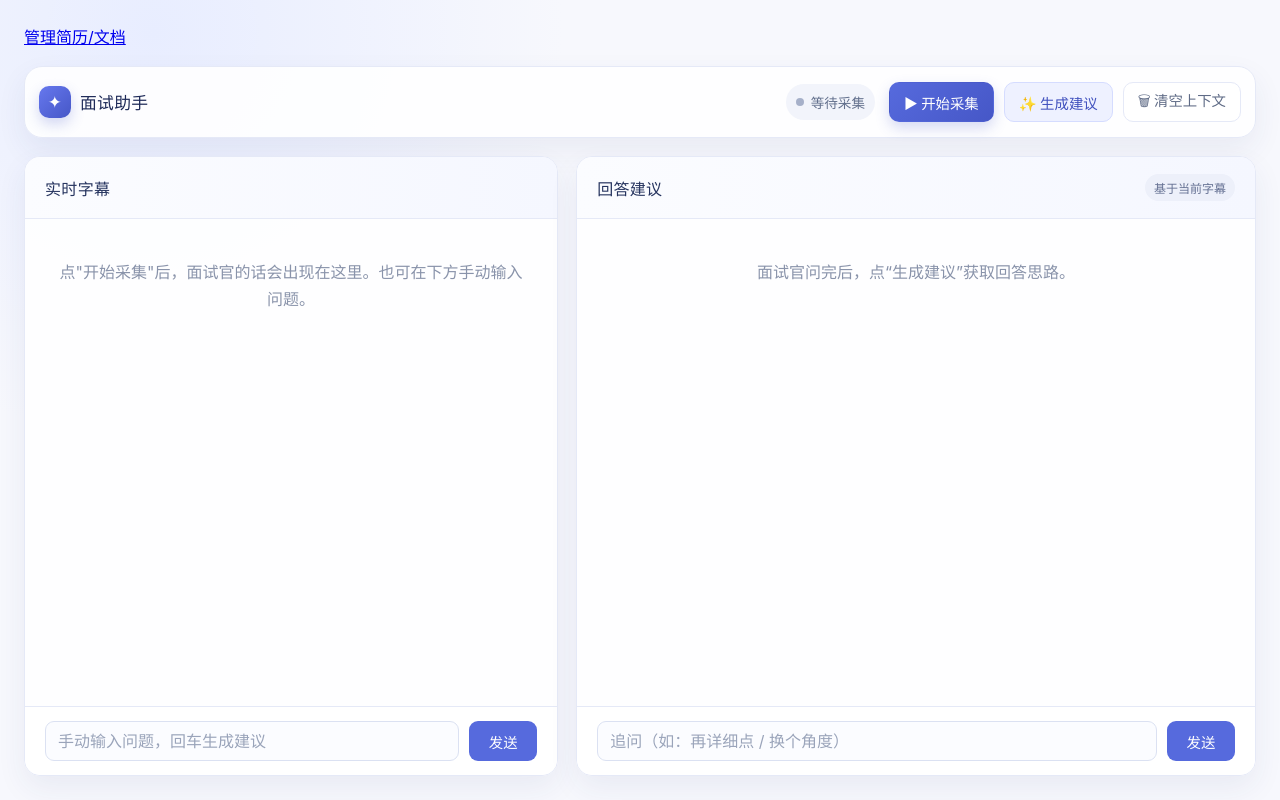
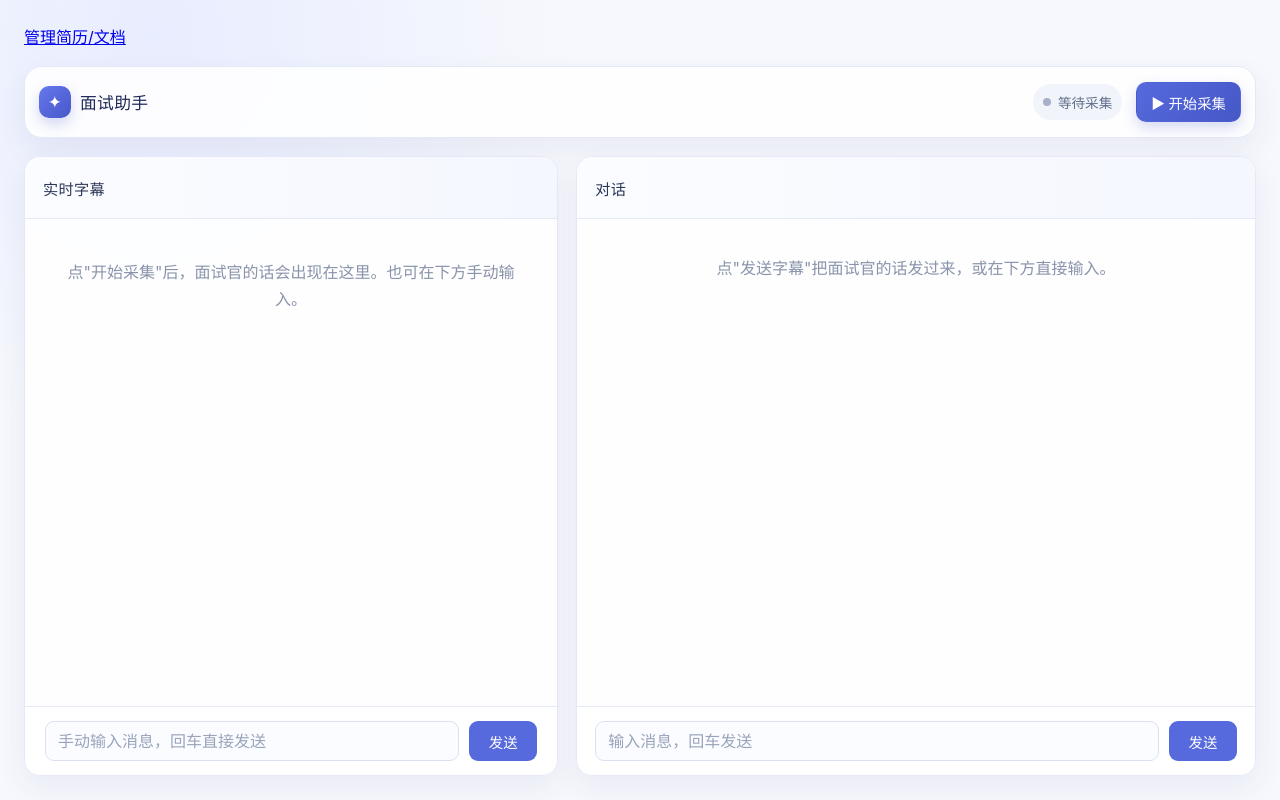
Before and after one commit to shifen11/ZCodeProject, a React (Vite) app in the folder frontend/: page / in a window 1280 px wide. Built offline with nearby package versions, Linux system fonts and the light colour scheme; the HTML template or start-up script is replaced by a standard one.

Commit message:
refactor(frontend): collapse suggest/followup into single chat panel

```diff
--- a/frontend/package.json
+++ b/frontend/package.json
@@ -10,7 +10,8 @@
   },
   "dependencies": {
     "react": "^18.3.1",
-    "react-dom": "^18.3.1"
+    "react-dom": "^18.3.1",
+    "react-router-dom": "^7.18.0"
   },
   "devDependencies": {
     "@types/react": "^18.3.3",
--- a/frontend/src/api/chat.ts
+++ b/frontend/src/api/chat.ts
@@ -1,3 +1,5 @@
+/** 后端对话 + 字幕 API 客户端。 */
+
 const BASE = '/api'
 
 /** SSE 流式读取通用工具：把 fetch 的 SSE 响应逐 token yield。 */
@@ -29,33 +31,30 @@ async function* readSseStream(
   }
 }
 
-/** SSE 流式生成建议：逐 token yield。question 非空时走手动输入模式。 */
-export async function* streamSuggest(
+/** 发送一条消息（或字幕区全部内容）给 LLM，流式返回回复。 */
+export async function* sendChat(
   sessionId: string,
-  question?: string,
+  body: { message?: string; send_subtitles?: boolean },
 ): AsyncGenerator<string> {
-  const body: Record<string, unknown> = { session_id: sessionId }
-  if (question && question.trim()) {
-    body.question = question.trim()
-  }
-  const resp = await fetch(`${BASE}/suggest`, {
+  const resp = await fetch(`${BASE}/chat`, {
     method: 'POST',
     headers: { 'Content-Type': 'application/json' },
-    body: JSON.stringify(body),
+    body: JSON.stringify({ session_id: sessionId, ...body }),
   })
-  yield* readSseStream(resp, '生成失败')
+  yield* readSseStream(resp, '对话失败')
 }
 
-export async function postClear(sessionId: string): Promise<void> {
-  const resp = await fetch(`${BASE}/clear`, {
+/** 清空整个对话历史（字幕区不动）。 */
+export async function resetChat(sessionId: string): Promise<void> {
+  const resp = await fetch(`${BASE}/reset`, {
     method: 'POST',
     headers: { 'Content-Type': 'application/json' },
     body: JSON.stringify({ session_id: sessionId }),
   })
-  if (!resp.ok) throw new Error(`清空失败：${resp.status}`)
+  if (!resp.ok) throw new Error(`重置失败：${resp.status}`)
 }
 
-/** 删除当前轮次的某一行字幕。返回剩余行。 */
+/** 删除字幕区某一行。返回剩余行。 */
 export async function removeSubtitleLine(
   sessionId: string,
   lineIndex: number,
@@ -70,7 +69,7 @@ export async function removeSubtitleLine(
   return data.remaining_lines as string[]
 }
 
-/** 清空当前轮次的所有字幕（影响后端 current_turn_text）。 */
+/** 清空字幕区（不影响对话历史）。 */
 export async function clearSubtitle(sessionId: string): Promise<void> {
   const resp = await fetch(`${BASE}/subtitle/clear`, {
     method: 'POST',
@@ -79,13 +78,3 @@ export async function clearSubtitle(sessionId: string): Promise<void> {
   })
   if (!resp.ok) throw new Error(`清空字幕失败：${resp.status}`)
 }
-
-/** SSE 流式追问：逐 token yield。 */
-export async function* streamAsk(
-  sessionId: string,
-  message: string,
-): AsyncGenerator<string> {
-  const params = new URLSearchParams({ session_id: sessionId, message })
-  const resp = await fetch(`${BASE}/ask?${params.toString()}`)
-  yield* readSseStream(resp, '追问失败')
-}
--- /dev/null
+++ b/frontend/src/components/ChatPanel.tsx
@@ -0,0 +1,92 @@
+import { useEffect, useRef, useState } from 'react'
+import type { ChatMessage } from '../types'
+
+interface Props {
+  messages: ChatMessage[]
+  streaming: string
+  loading: boolean
+  error: string
+  onSend: (message: string) => void
+  onReset: () => void
+}
+
+/**
+ * 纯聊天面板：像 ChatGPT 一样，显示对话历史 + 输入框。
+ * 历史永远累积，清空靠"重置对话"按钮。
+ */
+export function ChatPanel({
+  messages,
+  streaming,
+  loading,
+  error,
+  onSend,
+  onReset,
+}: Props) {
+  const bottomRef = useRef<HTMLDivElement | null>(null)
+  useEffect(() => {
+    bottomRef.current?.scrollIntoView({ behavior: 'smooth' })
+  }, [messages, streaming])
+
+  const [input, setInput] = useState('')
+  const submit = () => {
+    const msg = input.trim()
+    if (msg) {
+      onSend(msg)
+      setInput('')
+    }
+  }
+
+  return (
+    <section className="panel-card chat-card" aria-label="对话">
+      <header className="panel-header">
+        <h2>对话</h2>
+        {messages.length > 0 && (
+          <button type="button" className="text-btn" onClick={onReset}>
+            重置对话
+          </button>
+        )}
+      </header>
+      <div className="chat-content">
+        {messages.length === 0 && !streaming && (
+          <p className="empty-state">
+            点"发送字幕"把面试官的话发过来，或在下方直接输入。
+          </p>
+        )}
+        {messages.map((m, i) => (
+          <div
+            key={i}
+            className={`chat-message is-${m.role}`}
+          >
+            <strong>{m.role === 'user' ? '我' : '助手'}</strong>
+            <span>{m.content}</span>
+          </div>
+        ))}
+        {streaming && (
+          <div className="chat-message is-assistant">
+            <strong>助手</strong>
+            <span>{streaming}</span>
+          </div>
+        )}
+        {error && <div className="error-banner" role="alert">{error}</div>}
+        <div ref={bottomRef} />
+      </div>
+      <form
+        className="chat-form"
+        onSubmit={(e) => {
+          e.preventDefault()
+          submit()
+        }}
+      >
+        <input
+          aria-label="输入消息"
+          value={input}
+          onChange={(e) => setInput(e.target.value)}
+          placeholder="输入消息，回车发送"
+        />
+        <button type="submit" disabled={loading}>
+          发送
+        </button>
+      </form>
+    </section>
+  )
+}
--- a/frontend/src/components/Controls.tsx
+++ b/frontend/src/components/Controls.tsx
@@ -2,17 +2,13 @@ interface Props {
   isCapturing: boolean
   onStart: () => void
   onStop: () => void
-  onSuggest: () => void
-  onClear: () => void
 }
 
-export function Controls({
-  isCapturing,
-  onStart,
-  onStop,
-  onSuggest,
-  onClear,
-}: Props) {
+/**
+ * 顶部控制栏：只管音频采集开关。
+ * （发送字幕/重置对话等操作放在各自面板里，职责更清晰。）
+ */
+export function Controls({ isCapturing, onStart, onStop }: Props) {
   return (
     <header className="topbar">
       <div className="brand">
@@ -32,8 +28,6 @@ export function Controls({
       ) : (
         <button className="primary-control" onClick={onStart}>▶ 开始采集</button>
       )}
-      <button className="accent-control" onClick={onSuggest}>✨ 生成建议</button>
-      <button className="secondary-control" onClick={onClear}>🗑 清空上下文</button>
     </header>
   )
 }
--- a/frontend/src/components/SubtitlePanel.tsx
+++ b/frontend/src/components/SubtitlePanel.tsx
@@ -6,8 +6,10 @@ interface Props {
   currentPartial: string
   onRemoveLine: (index: number) => void
   onClearAll: () => void
-  /** 手动输入面试官问题，发送后直接生成建议（不经过语音识别）。 */
-  onManualAsk: (question: string) => void
+  /** 把字幕区全部内容作为一条消息发给 LLM（发送后字幕区清空）。 */
+  onSendSubtitles: () => void
+  /** 手动输入一句话，直接发给 LLM（不进字幕区）。 */
+  onManualSend: (message: string) => void
 }
 
 export function SubtitlePanel({
@@ -15,9 +17,9 @@ export function SubtitlePanel({
   currentPartial,
   onRemoveLine,
   onClearAll,
-  onManualAsk,
+  onSendSubtitles,
+  onManualSend,
 }: Props) {
-  // 自动滚到底部
   const bottomRef = useRef<HTMLDivElement | null>(null)
   useEffect(() => {
     bottomRef.current?.scrollIntoView({ behavior: 'smooth' })
@@ -27,7 +29,7 @@ export function SubtitlePanel({
   const sendManual = () => {
     const q = manualInput.trim()
     if (q) {
-      onManualAsk(q)
+      onManualSend(q)
       setManualInput('')
     }
   }
@@ -36,16 +38,27 @@ export function SubtitlePanel({
     <section className="panel-card subtitle-card" aria-label="实时字幕">
       <header className="panel-header">
         <h2>实时字幕</h2>
-        {lines.length > 0 && (
-          <button type="button" className="text-btn" onClick={onClearAll}>
-            清空字幕
-          </button>
-        )}
+        <div className="header-actions">
+          {lines.length > 0 && (
+            <>
+              <button
+                type="button"
+                className="accent-control"
+                onClick={onSendSubtitles}
+              >
+                发送字幕
+              </button>
+              <button type="button" className="text-btn" onClick={onClearAll}>
+                清空字幕
+              </button>
+            </>
+          )}
+        </div>
       </header>
       <div className="subtitle-content">
         {lines.length === 0 && !currentPartial && (
           <p className="empty-state">
-            点"开始采集"后，面试官的话会出现在这里。也可在下方手动输入问题。
+            点"开始采集"后，面试官的话会出现在这里。也可在下方手动输入。
           </p>
         )}
         {lines.map((line, index) => (
@@ -77,10 +90,10 @@ export function SubtitlePanel({
         }}
       >
         <input
-          aria-label="手动输入面试官问题"
+          aria-label="手动输入消息"
           value={manualInput}
           onChange={(e) => setManualInput(e.target.value)}
-          placeholder="手动输入问题，回车生成建议"
+          placeholder="手动输入消息，回车直接发送"
         />
         <button type="submit">发送</button>
       </form>
--- a/frontend/src/components/SuggestPanel.tsx
+++ /dev/null
@@ -1,80 +0,0 @@
-import { useState } from 'react'
-import type { ChatMessage } from '../types'
-
-interface Props {
-  suggestion: string
-  loading: boolean
-  streaming: string
-  followups: ChatMessage[]
-  error: string
-  onAsk: (msg: string) => void
-}
-
-export function SuggestPanel({
-  suggestion,
-  loading,
-  streaming,
-  followups,
-  error,
-  onAsk,
-}: Props) {
-  const [input, setInput] = useState('')
-  const send = () => {
-    if (input.trim()) {
-      onAsk(input.trim())
-      setInput('')
-    }
-  }
-
-  return (
-    <section className="panel-card suggest-card" aria-label="回答建议">
-      <header className="panel-header">
-        <h2>回答建议</h2>
-        <span>基于当前字幕</span>
-      </header>
-      <div className="suggestion-content">
-        {suggestion ? (
-          <div className="suggestion-box">
-            {suggestion}
-            {loading && <span className="streaming-cursor">▍</span>}
-          </div>
-        ) : loading ? (
-          <p className="empty-state">生成中...</p>
-        ) : (
-          <p className="empty-state">
-            面试官问完后，点“生成建议”获取回答思路。
-          </p>
-        )}
-        {error && <p className="suggestion-error">{error}</p>}
-        {streaming && (
-          <p className="suggestion-streaming">{streaming}</p>
-        )}
-        {followups.length > 0 && <hr className="followup-divider" />}
-        {followups.map((m, i) => (
-          <p
-            key={i}
-            className={`followup-message ${m.role === 'user' ? 'is-user' : 'is-assistant'}`}
-          >
-            <strong>{m.role === 'user' ? '你' : '助手'}：</strong>
-            <span>{m.content}</span>
-          </p>
-        ))}
-      </div>
-      <form
-        className="ask-form"
-        onSubmit={(event) => {
-          event.preventDefault()
-          send()
-        }}
-      >
-        <input
-          aria-label="追问内容"
-          value={input}
-          onChange={(e) => setInput(e.target.value)}
-          placeholder="追问（如：再详细点 / 换个角度）"
-        />
-        <button type="submit">发送</button>
-      </form>
-    </section>
-  )
-}
--- a/frontend/src/hooks/useChat.ts
+++ b/frontend/src/hooks/useChat.ts
@@ -1,70 +1,69 @@
 import { useCallback, useState } from 'react'
-import { postClear, streamAsk, streamSuggest } from '../api/chat'
+import { resetChat, sendChat } from '../api/chat'
 import type { ChatMessage } from '../types'
 
 /**
- * 管理建议 + 追问：generate 流式生成建议，ask 流式追问，clear 清空。
+ * 纯聊天：一个不断累积的对话历史。
+ * - send(message)：手打一条消息，流式追加 user+assistant。
+ * - sendSubtitles()：把字幕区全部内容作为一条消息发出。
+ * - reset()：清空整个对话历史。
  */
 export function useChat(sessionId: string) {
-  const [suggestion, setSuggestion] = useState('')
+  const [messages, setMessages] = useState<ChatMessage[]>([])
+  const [streaming, setStreaming] = useState('')
   const [loading, setLoading] = useState(false)
-  const [streaming, setStreaming] = useState('')
-  const [followups, setFollowups] = useState<ChatMessage[]>([])
   const [error, setError] = useState('')
 
-  // 生成建议：流式返回，逐 token 累积显示。成功返回 true。
-  // question 非空时走手动输入模式（不读/不清语音字幕）。
-  const generate = useCallback(async (question?: string): Promise<boolean> => {
-    if (!sessionId) return false
-    setLoading(true)
-    setError('')
-    setSuggestion('')
-    try {
-      let acc = ''
-      for await (const delta of streamSuggest(sessionId, question)) {
-        acc += delta
-        setSuggestion(acc)
+  const sendStream = useCallback(
+    async (body: { message?: string; send_subtitles?: boolean }): Promise<boolean> => {
+      if (!sessionId) return false
+      setLoading(true)
+      setError('')
+      setStreaming('')
+      // 先把 user 消息加进显示（字幕发送时这里先空着，让后端消费后再不补，
+      // 因为字幕区在前端已可见，避免重复显示）
+      if (body.message) {
+        setMessages((prev) => [...prev, { role: 'user', content: body.message! }])
       }
-      return true
-    } catch (e) {
-      setError((e as Error).message)
-      return false
-    } finally {
-      setLoading(false)
-    }
-  }, [sessionId])
-
-  const ask = useCallback(
-    async (message: string) => {
-      if (!sessionId) return
-      setFollowups((prev) => [...prev, { role: 'user', content: message }])
-      setStreaming('')
       try {
         let acc = ''
-        for await (const delta of streamAsk(sessionId, message)) {
+        for await (const delta of sendChat(sessionId, body)) {
           acc += delta
           setStreaming(acc)
         }
-        setFollowups((prev) => [...prev, { role: 'assistant', content: acc }])
+        setMessages((prev) => [...prev, { role: 'assistant', content: acc }])
+        return true
       } catch (e) {
-        setFollowups((prev) => [
-          ...prev,
-          { role: 'assistant', content: `（出错）${(e as Error).message}` },
-        ])
+        setError((e as Error).message)
+        return false
       } finally {
         setStreaming('')
+        setLoading(false)
       }
     },
     [sessionId],
   )
 
-  const clear = useCallback(async () => {
+  const send = useCallback(
+    (message: string) => sendStream({ message }),
+    [sendStream],
+  )
+
+  const sendSubtitles = useCallback(
+    () => sendStream({ send_subtitles: true }),
+    [sendStream],
+  )
+
+  const reset = useCallback(async () => {
     if (!sessionId) return
-    await postClear(sessionId)
-    setSuggestion('')
-    setFollowups([])
     setError('')
+    try {
+      await resetChat(sessionId)
+      setMessages([])
+    } catch (e) {
+      setError((e as Error).message)
+    }
   }, [sessionId])
 
-  return { suggestion, loading, streaming, followups, error, generate, ask, clear }
+  return { messages, streaming, loading, error, send, sendSubtitles, reset }
 }
--- a/frontend/src/index.css
+++ b/frontend/src/index.css
@@ -475,3 +475,116 @@ input:focus-visible {
   background: var(--color-primary-deep);
   transform: translateY(-1px);
 }
+
+/* 对话面板 */
+
+.panel-header {
+  display: flex;
+  align-items: center;
+  justify-content: space-between;
+  gap: 8px;
+  padding: 12px 18px;
+  border-bottom: 1px solid var(--color-border);
+  flex: 0 0 auto;
+}
+
+.panel-header h2 {
+  margin: 0;
+  font-size: 0.95rem;
+  font-weight: 700;
+  color: #2d3858;
+}
+
+.header-actions {
+  display: flex;
+  align-items: center;
+  gap: 8px;
+}
+
+.chat-content {
+  flex: 1 1 0;
+  overflow-y: auto;
+  padding: 14px 18px;
+  min-height: 0;
+}
+
+.chat-message {
+  display: flex;
+  flex-direction: column;
+  gap: 3px;
+  width: fit-content;
+  max-width: 88%;
+  margin: 8px 0;
+  padding: 9px 12px;
+  border-radius: 10px;
+  white-space: pre-wrap;
+  line-height: 1.65;
+  overflow-wrap: anywhere;
+}
+
+.chat-message strong {
+  font-size: 0.74rem;
+  opacity: 0.65;
+}
+
+.chat-message span {
+  font-size: 0.92rem;
+}
+
+.chat-message.is-user {
+  margin-left: auto;
+  color: #344aa8;
+  background: #e9edff;
+  border-radius: 10px 3px 10px 10px;
+}
+
+.chat-message.is-assistant {
+  color: #46516f;
+  background: #f3f5fa;
+  border-radius: 3px 10px 10px 10px;
+}
+
+.chat-form {
+  display: flex;
+  gap: 10px;
+  padding: 14px 18px;
+  border-top: 1px solid var(--color-border);
+  background: #fff;
+  flex: 0 0 auto;
+}
+
+.chat-form input {
+  min-width: 0;
+  flex: 1;
+  height: 40px;
+  padding: 0 12px;
+  border: 1px solid #dbe1f2;
+  border-radius: 9px;
+  color: var(--color-text);
+  background: #fbfcff;
+}
+
+.chat-form input::placeholder {
+  color: #9aa4ba;
+}
+
+.chat-form button {
+  min-width: 68px;
+  border: 0;
+  border-radius: 9px;
+  color: #fff;
+  background: var(--color-primary);
+  font-size: 0.9rem;
+  font-weight: 650;
+  transition: background 160ms ease, transform 160ms ease;
+}
+
+.chat-form button:hover:not(:disabled) {
+  background: var(--color-primary-deep);
+  transform: translateY(-1px);
+}
+
+.chat-form button:disabled {
+  opacity: 0.55;
+  cursor: not-allowed;
+}
--- a/frontend/src/routes/InterviewPage.tsx
+++ b/frontend/src/routes/InterviewPage.tsx
@@ -1,14 +1,14 @@
 import { useCallback } from 'react'
 import { Link } from 'react-router-dom'
+import { ChatPanel } from '../components/ChatPanel'
 import { Controls } from '../components/Controls'
 import { SubtitlePanel } from '../components/SubtitlePanel'
-import { SuggestPanel } from '../components/SuggestPanel'
 import { useAudioCapture } from '../hooks/useAudioCapture'
 import { useChat } from '../hooks/useChat'
 import { useSubtitle } from '../hooks/useSubtitle'
 
 /**
- * 面试助手页：左侧实时字幕 + 右侧建议/追问。
+ * 面试助手页：左侧字幕区（采集）+ 右侧对话区（和 GLM 聊）。
  */
 function InterviewPage() {
   const subtitle = useSubtitle()
@@ -30,31 +30,21 @@ function InterviewPage() {
     subtitle.close()
   }
 
-  // 生成建议：成功后清空左侧字幕（这轮的话已送走，开始新一轮），
-  // 与后端 current_turn_text 清空保持一致。失败不清空，保留字幕方便重试。
-  const onSuggest = useCallback(async () => {
-    const ok = await chat.generate()
+  // 发送字幕：把字幕区全部内容发给 LLM。成功后清前端字幕（后端已清）。
+  const onSendSubtitles = useCallback(async () => {
+    const ok = await chat.sendSubtitles()
     if (ok) {
       subtitle.clearLines()
     }
   }, [chat, subtitle])
 
-  // 手动输入问题生成建议：走手动模式（后端不动语音累积）。
-  // 成功后清左侧显示（手动问题独立成轮，与语音字幕分离）。
-  const onManualAsk = useCallback(
-    async (question: string) => {
-      const ok = await chat.generate(question)
-      if (ok) {
-        subtitle.clearLines()
-      }
+  // 手动输入：直接发给 LLM（不进字幕区）。
+  const onManualSend = useCallback(
+    (message: string) => {
+      chat.send(message)
     },
-    [chat, subtitle],
+    [chat],
   )
-
-  const onClear = useCallback(async () => {
-    await chat.clear()
-    subtitle.clearLines()
-  }, [chat, subtitle])
 
   return (
     <main className="app-shell">
@@ -68,8 +58,6 @@ function InterviewPage() {
           isCapturing={isCapturing}
           onStart={onStart}
           onStop={onStop}
-          onSuggest={onSuggest}
-          onClear={onClear}
         />
         {(captureError || subtitle.error) && (
           <div className="error-banner" role="alert">
@@ -82,15 +70,16 @@ function InterviewPage() {
             currentPartial={subtitle.currentPartial}
             onRemoveLine={subtitle.removeLine}
             onClearAll={subtitle.clearAll}
-            onManualAsk={onManualAsk}
+            onSendSubtitles={onSendSubtitles}
+            onManualSend={onManualSend}
           />
-          <SuggestPanel
-            suggestion={chat.suggestion}
+          <ChatPanel
+            messages={chat.messages}
+            streaming={chat.streaming}
             loading={chat.loading}
-            streaming={chat.streaming}
-            followups={chat.followups}
             error={chat.error}
-            onAsk={chat.ask}
+            onSend={chat.send}
+            onReset={chat.reset}
           />
         </section>
       </div>
```
Also changed, not shown: 2 other files (tests, documents, lock files or other folders).
